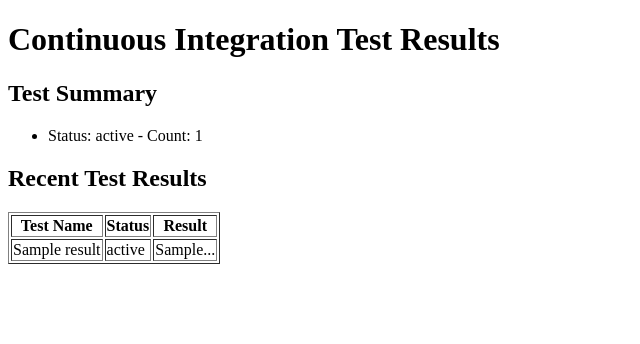
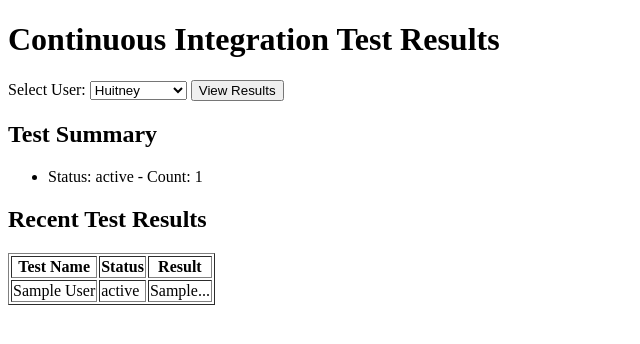
Before and after one commit to Huitney/testForActions, a PHP site: page /html/index.php in a window 1280 px wide. Shown: the top 344 px of the page, without its empty margins (0-640 px from the left). Run offline with PHP 8.4, Linux system fonts and the light colour scheme; tables that the repository leaves empty or names only in its code hold one stand-in row (values such as "Sample post").

Commit message:
index choose user

```diff
--- a/html/index.php
+++ b/html/index.php
@@ -9,8 +9,21 @@
 <body>
     <h1>Continuous Integration Test Results</h1>
 
-    <h2>Test Summary</h2>
+    <form method="GET" action="">
+        <label for="user">Select User:</label>
+        <select name="user" id="user">
+            <option value="Huitney">Huitney</option>
+            <option value="AnotherUser">AnotherUser</option>
+        </select>
+        <button type="submit">View Results</button>
+    </form>
+
     <?php
+    // 獲取使用者名稱
+    $user = isset($_GET['user']) ? $_GET['user'] : 'default_user';
+    $table_name = "test_results_" . $user;
+
+    // 建立資料庫連接
     $conn = new mysqli("localhost", "ci_user", "ci_password", "ci_test_reports");
 
     // 檢查連接
@@ -19,17 +32,18 @@
     }
 
     // 從資料庫中提取總成功和總失敗的數據
-    $result = $conn->query("SELECT status, COUNT(*) as count FROM test_results GROUP BY status");
+    $result = $conn->query("SELECT status, COUNT(*) as count FROM `$table_name` GROUP BY status");
 
+    echo "<h2>Test Summary</h2>";
     echo "<ul>";
-    while($row = $result->fetch_assoc()) {
+    while ($row = $result->fetch_assoc()) {
         echo "<li>Status: " . $row["status"] . " - Count: " . $row["count"] . "</li>";
     }
     echo "</ul>";
 
     // 顯示最近的測試結果
     echo "<h2>Recent Test Results</h2>";
-    $recent_tests = $conn->query("SELECT test_name, status, result FROM test_results ORDER BY id DESC LIMIT 3");
+    $recent_tests = $conn->query("SELECT test_name, status, result FROM `$table_name` ORDER BY id DESC LIMIT 3");
 
     echo "<table border='1'>
     <tr>
@@ -38,11 +52,11 @@
         <th>Result</th>
     </tr>";
 
-    while($row = $recent_tests->fetch_assoc()) {
+    while ($row = $recent_tests->fetch_assoc()) {
         echo "<tr>
             <td>" . $row["test_name"] . "</td>
             <td>" . $row["status"] . "</td>
-            <td>" . substr($row["result"], 0, null) . "...</td>
+            <td>" . substr($row["result"], 0, 50) . "...</td>
         </tr>";
     }
     echo "</table>";
```
